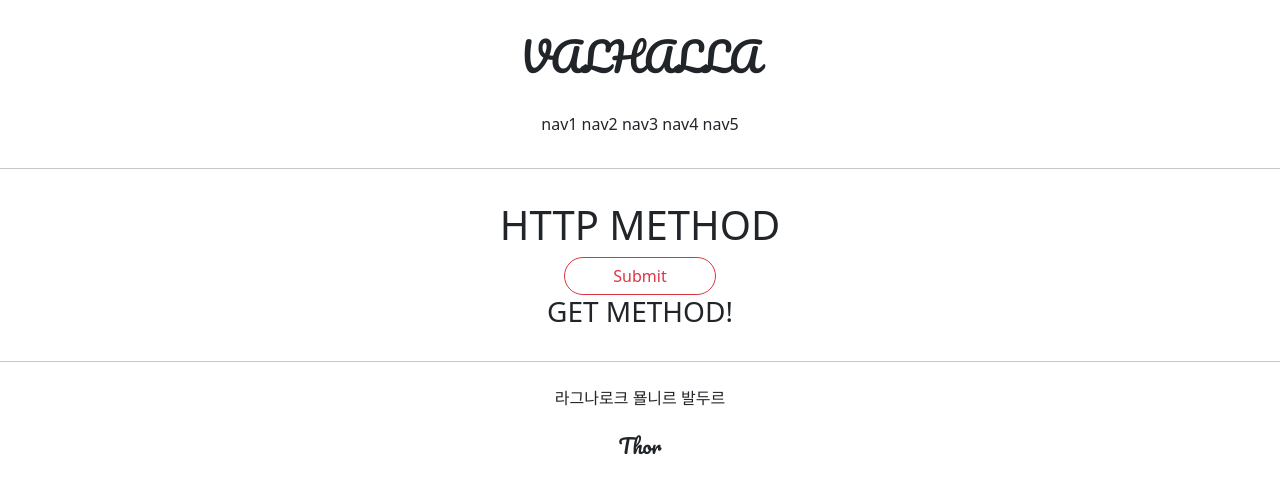
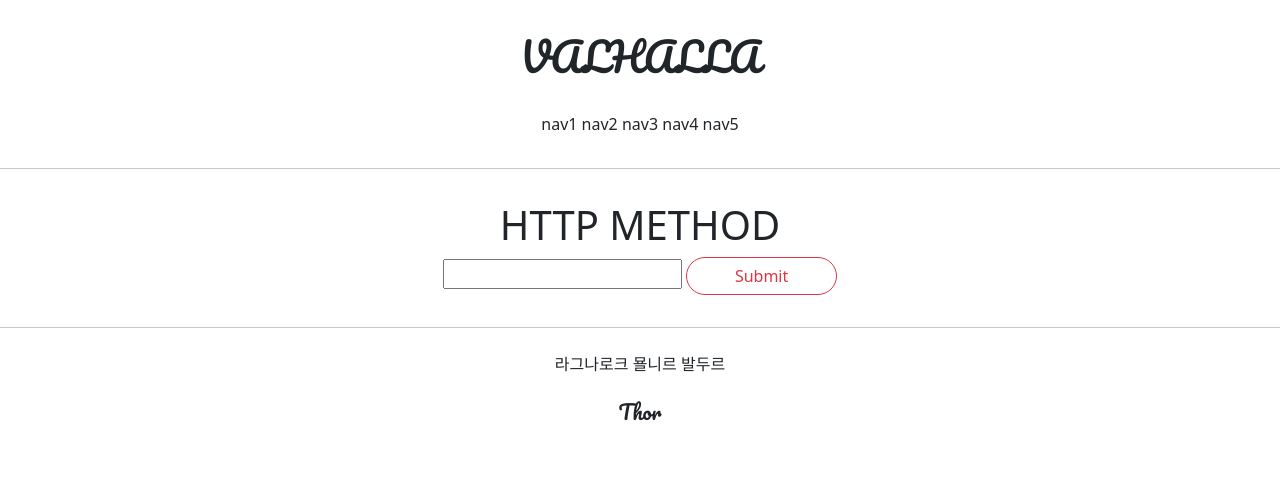
Before and after one commit to surlyban-selor/NEXTPROJECT, a Django app: page /accounts/hello_world/ in a window 1280 px wide. Shown: the top 493 px of the page. Run offline with Django 3.2, Linux system fonts and the light colour scheme; parts of the project's set-up code (start-up, migrations or seed data) failed here and were passed over.

Commit message:
7/13 ODIN 1

```diff
--- a/accountapp/templates/accountapp/hello_world.html
+++ b/accountapp/templates/accountapp/hello_world.html
@@ -7,10 +7,15 @@
 
         <form action="/accounts/hello_world/" method="post">
             {% csrf_token %}
+            <input tyep = "text" name="input_text">
             <input type="submit" class="btn btn-outline-danger rounded-pill px-5">
         </form>
 
-    <h3>{{ text }}</h3>
+        {% for data in data_list %}
+
+            <h3>{{ data.text }}</h3>
+
+        {% endfor %}
 
     </div>
 
@@ -35,7 +40,7 @@
 {##}
 {##}
 {#        <div class="testing" style="height: 48px; width: 48px">px</div>#}
-{#        <div class="testing" style="height: 3rem; width: 3rem">rem</div>#}
+{#        <d>iv class="testing" style="height: 3rem; width: 3rem">rem</div>#}
 {#        <div class="testing" style="height: 3em; width: 3em">em</div>#}
 {#        <div class="testing" style="height: 30%; width: 30%">%</div>#}
 
--- a/accountapp/views.py
+++ b/accountapp/views.py
@@ -2,12 +2,22 @@ from django.http import request, HttpResponse
 from django.shortcuts import render
 
 # Create your views here.
+from accountapp.models import NewModel
 
 
 def hello_world(request):
     if request.method == "POST":
+
+        temp = request.POST.get('input_text')
+
+        model_instance = NewModel()
+        model_instance.text = temp
+        model_instance.save()
+
+        data_list = NewModel.objects.all()
+
         return render(request, 'accountapp/hello_world.html',
-                      context={'text': 'POST METHOD!'})
+                      context={'data_list': data_list})
     else:
         return render(request, 'accountapp/hello_world.html',
                       context={'text': 'GET METHOD!'})
```
